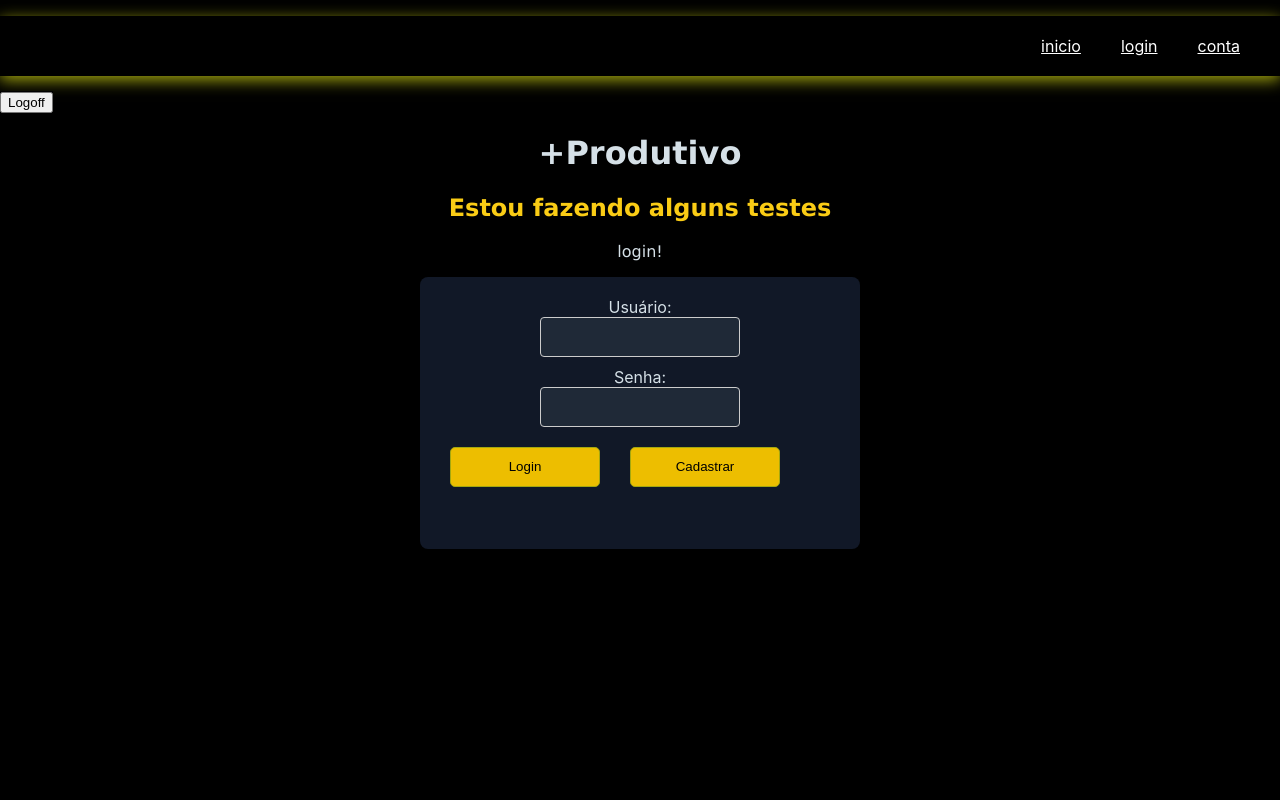
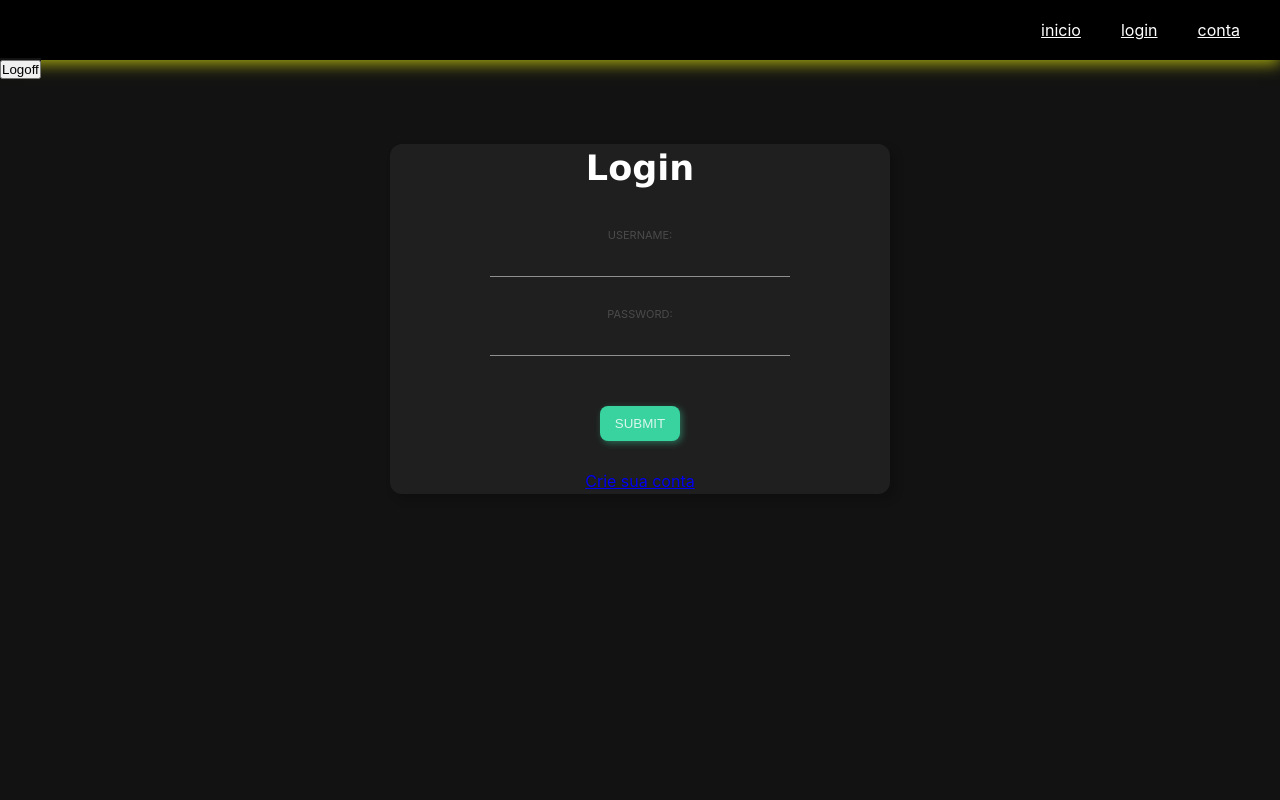
Before and after one commit to byancabsc/HackPyDB, a Flask app: page /login in a window 1280 px wide. Run offline with Flask 3, Linux system fonts and the light colour scheme.

Commit message:
Modificando logica de login

```diff
--- a/app/routes/home.py
+++ b/app/routes/home.py
@@ -6,4 +6,4 @@ home_bp = Blueprint('/', __name__)
 
 @home_bp.route("/")
 def home():
-    return  render_template("home.html")
+    return redirect(url_for('auth.login'))
--- a/app/templates/login.html
+++ b/app/templates/login.html
@@ -1,50 +1,156 @@
 {% extends "template.html" %} {% block body %}
-<h2>Estou fazendo alguns testes</h2>
-<p>login!</p>
+
+<style>
+
+html {
+  scroll-behavior: smooth;
+}
+
+* {
+  margin: 0;
+  padding: 0;
+  box-sizing: border-box;
+}
+
+body {
+  font-family: -apple-system, BlinkMacSystemFont, sans-serif;
+  background: #121212; /* fallback for old browsers */
+  overflow-x: hidden;
+
+  height: 100%;
+
+  /* code to make all text unselectable */
+  -webkit-user-select: none;
+  -khtml-user-select: none;
+  -moz-user-select: none;
+  -ms-user-select: none;
+  -o-user-select: none;
+  user-select: none;
+}
+
+/* Disables selector ring */
+body:not(.user-is-tabbing) button:focus,
+body:not(.user-is-tabbing) input:focus,
+body:not(.user-is-tabbing) select:focus,
+body:not(.user-is-tabbing) textarea:focus {
+  outline: none;
+}
+
+/* ########################################################## */
+
+h1 {
+  color: white;
+
+  font-size: 35px;
+  font-weight: 800;
+}
+
+.flex-container {
+  width: 100vw;
+
+  margin-top: 60px;
+
+  display: flex;
+  justify-content: center;
+  align-items: center;
+}
+
+.content-container {
+  width: 500px;
+  height: 350px;
+}
+
+.form-container {
+  display: flex;
+  justify-content: center;
+  align-items: center;
+
+  width: 500px;
+  height: 350px;
+
+  margin-top: 5px;
+  padding-top: 20px;
+
+  border-radius: 12px;
+
+  display: flex;
+  justify-content: center;
+  flex-direction: column;
+
+  background: #1f1f1f;
+  box-shadow: 5px 5px 10px rgba(0, 0, 0, 0.199);
+}
+
+.subtitle {
+  font-size: 11px;
+
+  color: rgba(177, 177, 177, 0.3);
+}
+
+input {
+  border: none;
+  border-bottom: solid rgb(143, 143, 143) 1px;
+
+  margin-bottom: 30px;
+
+  background: none;
+  color: rgba(255, 255, 255, 0.555);
+
+  height: 35px;
+  width: 300px;
+}
+
+.submit-btn {
+  cursor: pointer;
+
+  border: none;
+  border-radius: 8px;
+
+  box-shadow: 2px 2px 7px #38d39f70;
+
+  background: #38d39f;
+  color: rgba(255, 255, 255, 0.8);
+
+  width: 80px;
+
+  transition: all 1s;
+}
+
+.submit-btn:hover {
+  color: rgb(255, 255, 255);
+
+  box-shadow: none;
+}
 
 
-<style>
-    .form-container {
-        max-width: 400px;
-        padding: 20px;
-    }
 
-    .form-field {
-        display: block;
-        width: 200px;
-        height: 40px;
-        margin-bottom: 10px;
-    }
-
-    .button-row {
-        display: flex;
-        gap: 10px;
-        margin-top: 10px;
-    }
-
-    .add-btn {
-        padding: 8px 16px;
-        cursor: pointer;
-    }
 </style>
 
 
-<div class="form-container">
-    <form action="/login" method="POST">
-        <label for="name">Usuário:</label>
-        <input type="text" name="username" id="name" class="form-field">
-
-        <label for="password">Senha:</label>
-        <input type="password" name="password" id="password" class="form-field">
-
-        <div class="button-row">
-            <button type="submit" class="add-btn">Login</button>
-        </form>
-        <form action="{{ url_for('auth.register') }}" method="GET">
-                <button type="submit" class="add-btn">Cadastrar</button>
-        </form>
-        </div>
-
+<div class="flex-container">
+  <div class="content-container">
+    <div class="form-container">
+      <form method="POST" action="/login">
+        <h1>
+          Login
+        </h1>
+        <br>
+        <br>
+        <span class="subtitle">USERNAME:</span>
+        <br>
+        <input type="text" name="username" value="">
+        <br>
+        <span class="subtitle">PASSWORD:</span>
+        <br>
+        <input type="password" name="password" value="">
+        <br><br>
+        <input type="submit" value="SUBMIT" class="submit-btn">
+      </form>
+        <a href="{{ url_for('auth.register') }}">
+            Crie sua conta</a>
+    </div>
+  </div>
 </div>
 
+
 {% endblock %}
--- a/app/templates/template.html
+++ b/app/templates/template.html
@@ -20,14 +20,7 @@
         <button class="todo-btn" type="submit">Logoff</button>
     </form>
 
-    <div>
-        <center>
-            <h1 style="font-family:verdana;">+Produtivo</h1>
-            <!-- <p>Note how these are defined under templates/template.html and dont need to be repeted on each and every
-                page</p> -->
-        </center>
 
-    </div>
     <div>
         <center>
             {% block body %} {% endblock %}
```
Also changed, not shown: app/templates/home.html (+0 -14 lines), app/templates/register.html (+161 -1 lines).
